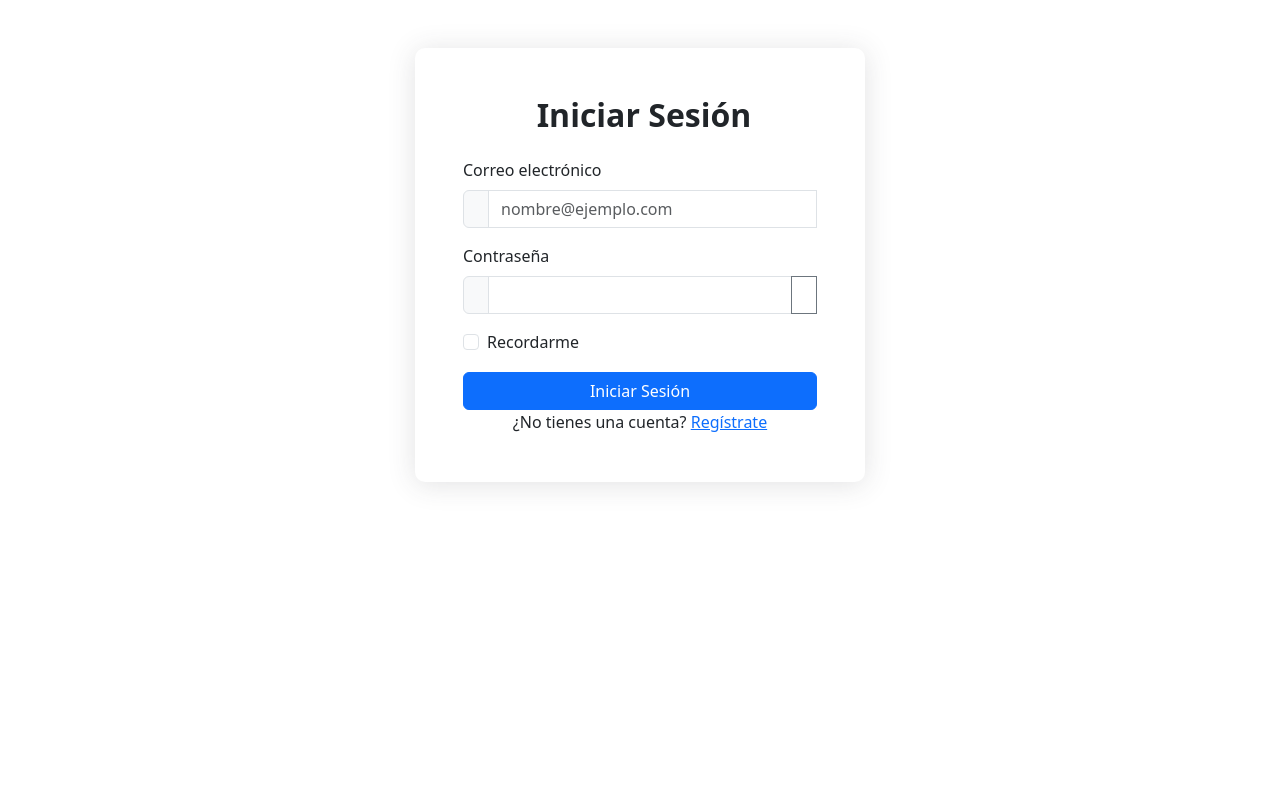
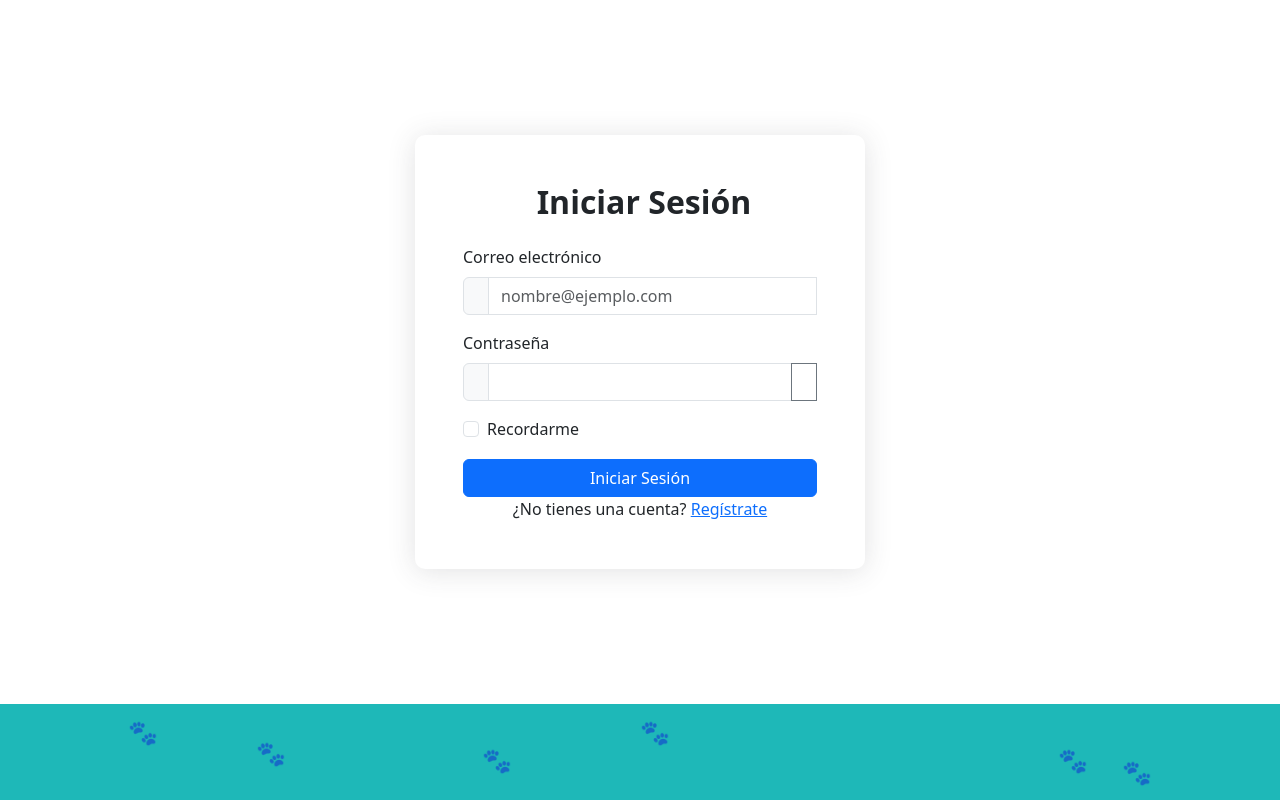
Before and after one commit to astro1345/veterinaria, an Angular app: page / in a window 1280 px wide. Built offline with nearby package versions, Linux system fonts and the light colour scheme.

Commit message:
antes de cagar

```diff
--- a/src/app/componentes/inicio/inicio.html
+++ b/src/app/componentes/inicio/inicio.html
@@ -1,7 +1,7 @@
 <!-- Navbar como componente -->
 <app-navbar></app-navbar>
 
-<!-- Contenido de tu página -->
+
 <section class="py-5 bg-light">
     <!-- Card Notificaciones alineado a la izquierda -->
     <div class="d-flex justify-content-start mb-4" style="margin-left: 192px; margin-top: 50px;">
@@ -30,7 +30,8 @@
                         </div>
                     </div>
                     <div class="card-footer p-4 pt-0 border-top-0 bg-transparent">
-                        <div class="text-center"><a class="btn btn-outline-dark mt-auto" routerLink="perfilmascota">Ver
+                        <div class="text-center">
+                            <a class="btn btn-outline-dark mt-auto" routerLink="/perfilmascota">Ver
                                 Informacion</a></div>
                     </div>
                 </div>
--- a/src/app/componentes/login/login.html
+++ b/src/app/componentes/login/login.html
@@ -1,5 +1,7 @@
 
-<div class="container py-5">
+<body style="display: grid; grid-template-rows: 1fr auto; min-height: 100vh;">
+  <main style="flex: 1;">
+    <div class="container py-5">
     <div class="login-container p-4 p-md-5">
             <h2 class="login-title"><i class="fas fa-sign-in-alt me-2"></i>Iniciar Sesión</h2>
 
@@ -49,5 +51,7 @@
             </form>
         </div>
     </div>
+  </main>
+    <app-footer></app-footer>
 
-<router-outlet></router-outlet>
+</body>
--- a/src/app/componentes/login/login.ts
+++ b/src/app/componentes/login/login.ts
@@ -1,8 +1,10 @@
 import { Component } from '@angular/core';
 import { RouterLink, RouterOutlet } from '@angular/router';
+import { Footer } from "../footer/footer";
+
 @Component({
   selector: 'app-login',
-  imports: [RouterLink, RouterOutlet],
+  imports: [RouterLink, RouterOutlet, Footer],
   templateUrl: './login.html',
   styleUrl: './login.scss'
 })
--- a/src/app/componentes/navbar/navbar.ts
+++ b/src/app/componentes/navbar/navbar.ts
@@ -1,8 +1,9 @@
 import { Component } from '@angular/core';
+import { RouterLink } from '@angular/router';
 
 @Component({
   selector: 'app-navbar',
-  imports: [],
+  imports: [RouterLink],
   templateUrl: './navbar.html',
   styleUrl: './navbar.scss'
 })
--- /dev/null
+++ b/src/app/paginas/miperfil/miperfil.html
@@ -0,0 +1 @@
+<p>miperfil works!</p>
```
Also changed, not shown: src/app/paginas/miperfil/miperfil.ts (added, +11 -0 lines), src/app/paginas/miperfil/miperfil.scss (added), 1 other file (tests, documents, lock files or other folders).
